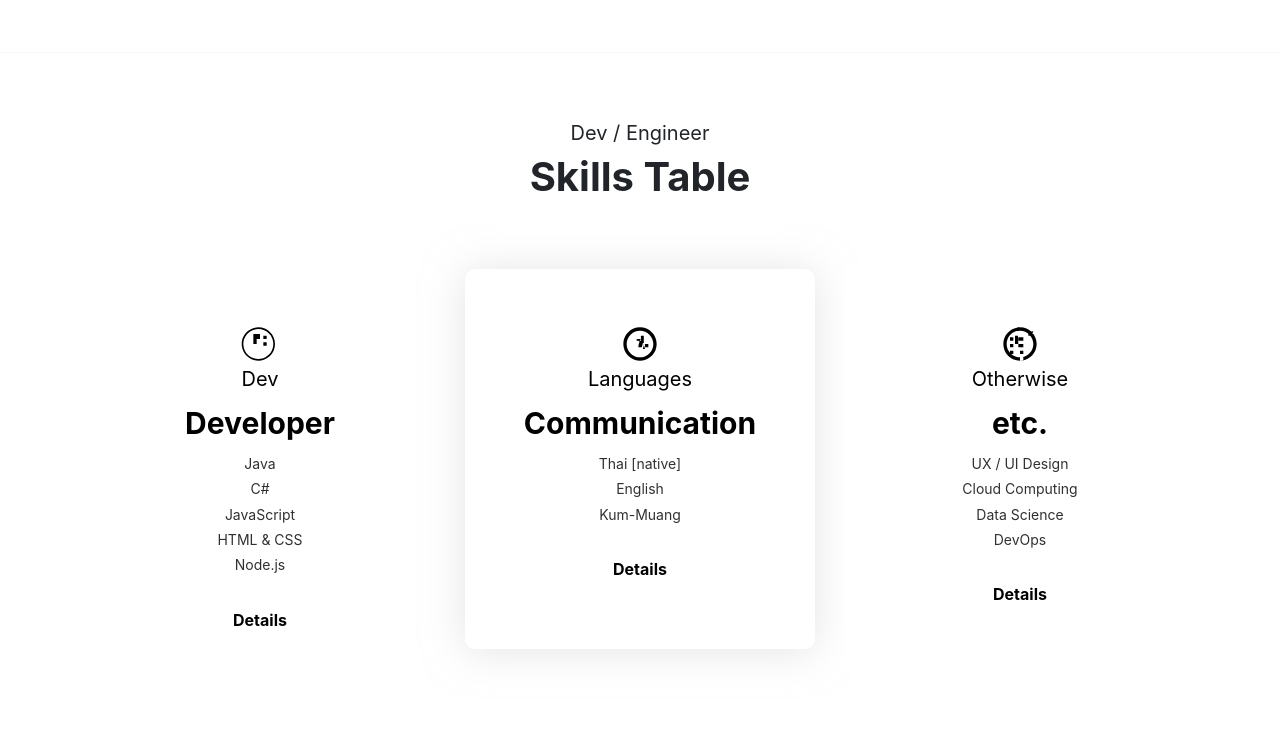
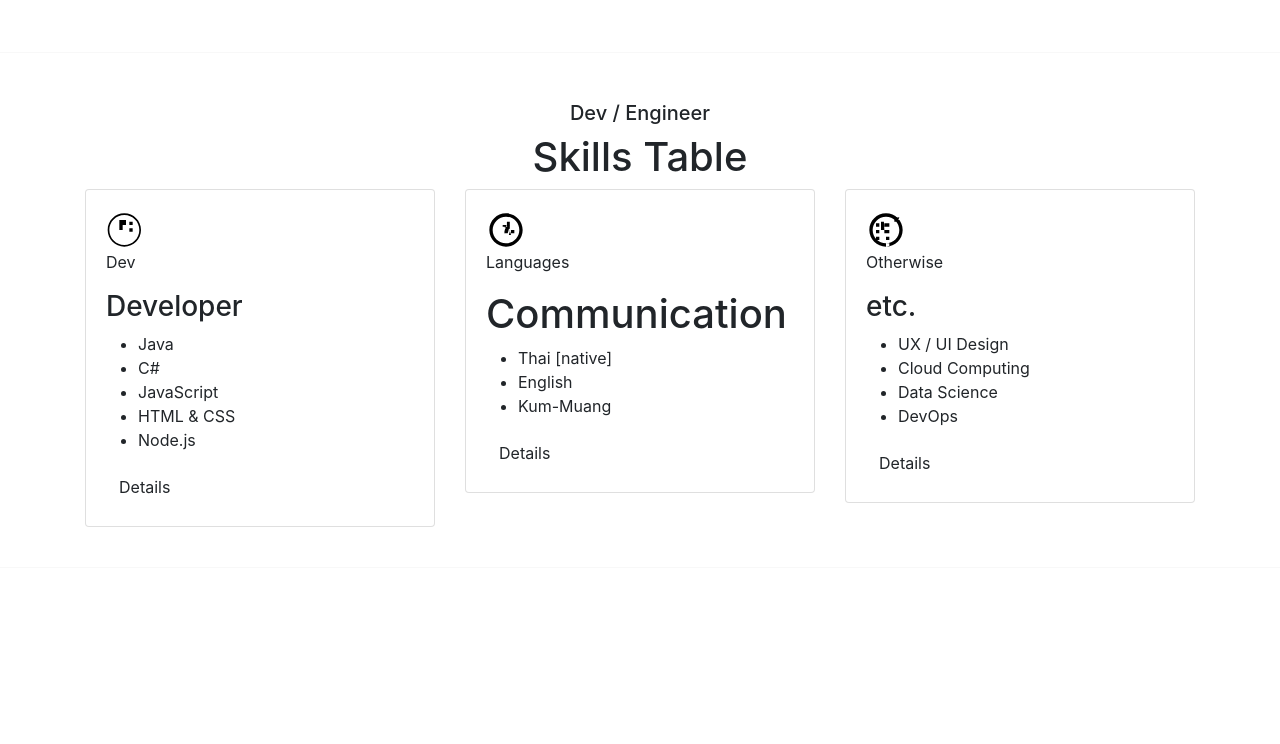
Before and after one commit to BrickSoCoolXD/Portfolio, a plain HTML site: page index.html in a window 1280 px wide. Shown: the part 1684-2428 px from the top of the page. Drawn offline with nearby package versions, Linux system fonts and the light colour scheme; some icons are missing.

Commit message:
Update index.html

```diff
--- a/index.html
+++ b/index.html
@@ -11,86 +11,8 @@
     <link href="https://fonts.googleapis.com/css?family=Karla:400,700&display=swap" rel="stylesheet">
     <link rel="stylesheet" href="https://cdn.materialdesignicons.com/4.8.95/css/materialdesignicons.min.css">
     <link rel="stylesheet" href="https://stackpath.bootstrapcdn.com/bootstrap/4.4.1/css/bootstrap.min.css">
+    <link rel="stylesheet" href="./styles.css">
     <style id="gatsby-inlined-css">
-      .pricing-table-subtitle {
-              margin-top: 68px;
-              font-weight: normal;
-            }
-
-            .pricing-table-title {
-              font-weight: bold;
-              margin-bottom: 68px;
-            }
-
-            .pricing-card {
-              border: none;
-              border-radius: 10px;
-              margin-bottom: 40px;
-              text-align: center;
-              transition: all 0.6s;
-            }
-
-            .pricing-card:hover {
-              box-shadow: 0 2px 40px 0 rgba(205, 205, 205, 0.55);
-              transform: translateY(-10px);
-            }
-
-            .pricing-card.pricing-card-highlighted {
-              box-shadow: 0 2px 40px 0 rgba(205, 205, 205, 0.55);
-            }
-
-            .pricing-card .card-body {
-              padding-top: 55px;
-              padding-bottom: 62px;
-            }
-
-            .pricing-plan-title {
-              font-size: 20px;
-              color: #000;
-              margin-bottom: 11px;
-              font-weight: normal;
-            }
-
-            .pricing-plan-cost {
-              font-size: 30px;
-              color: #000;
-              font-weight: bold;
-              margin-bottom: 10px;
-            }
-
-            .pricing-plan-icon {
-              display: inline-block;
-              width: 30px;
-              height: 30px;
-              font-size: 30px;
-              line-height: 1;
-              margin-bottom: 15px;
-            }
-
-            .pricing-plan-features {
-              list-style: none;
-              padding-left: 0;
-              font-size: 14px;
-              line-height: 1.8;
-              margin-bottom: 25px;
-              color: #303132;
-            }
-
-            .pricing-plan-purchase-btn {
-              color: #000;
-              font-size: 16px;
-              font-weight: bold;
-              width: 120px;
-              height: 35px;
-              border-radius: 17.5px;
-              transition: all 0.4s;
-              position: relative;
-              display: flex;
-              align-items: center;
-              margin-left: auto;
-              margin-right: auto;
-              justify-content: center;
-            }
 
             .content {
               height: 70vh; }
```
